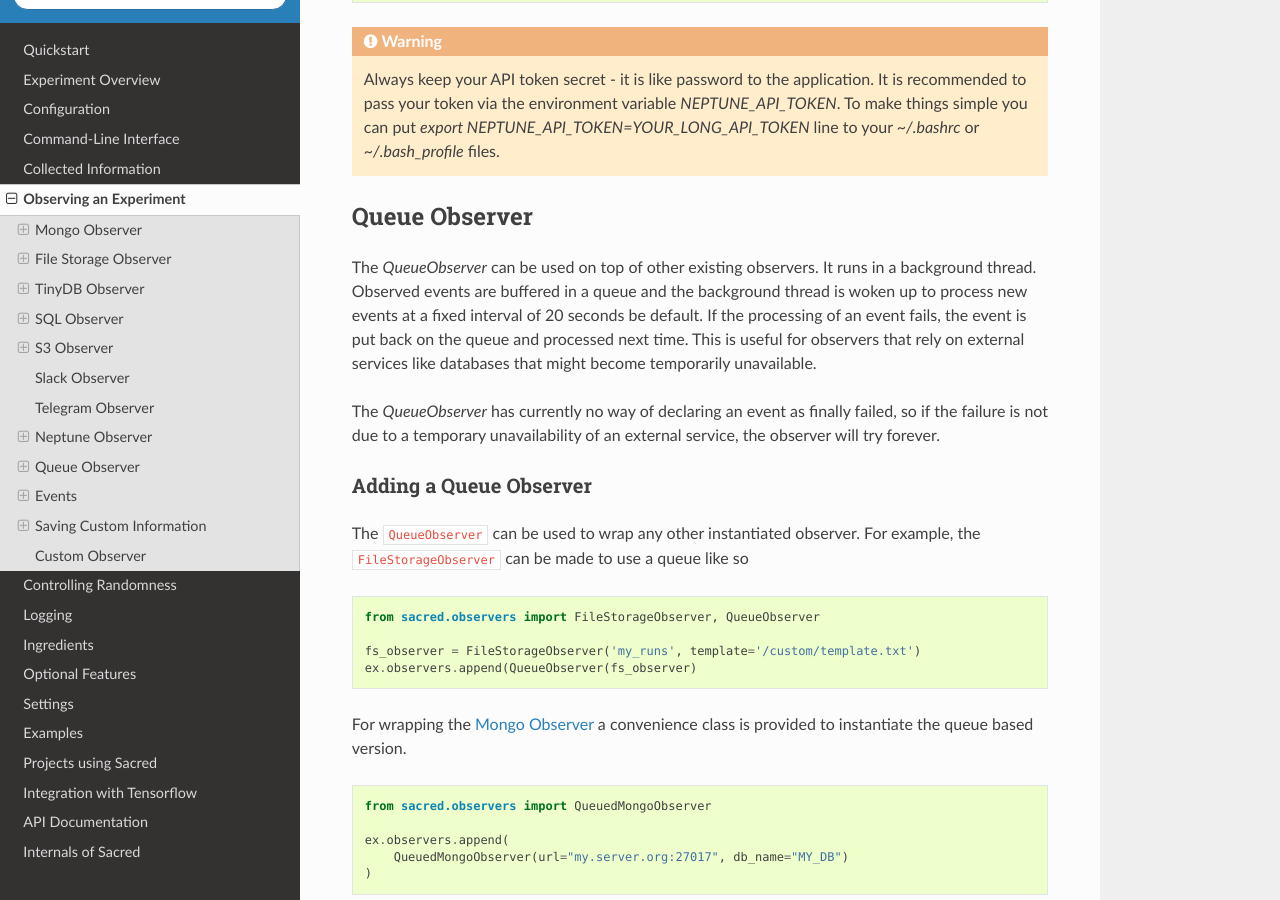
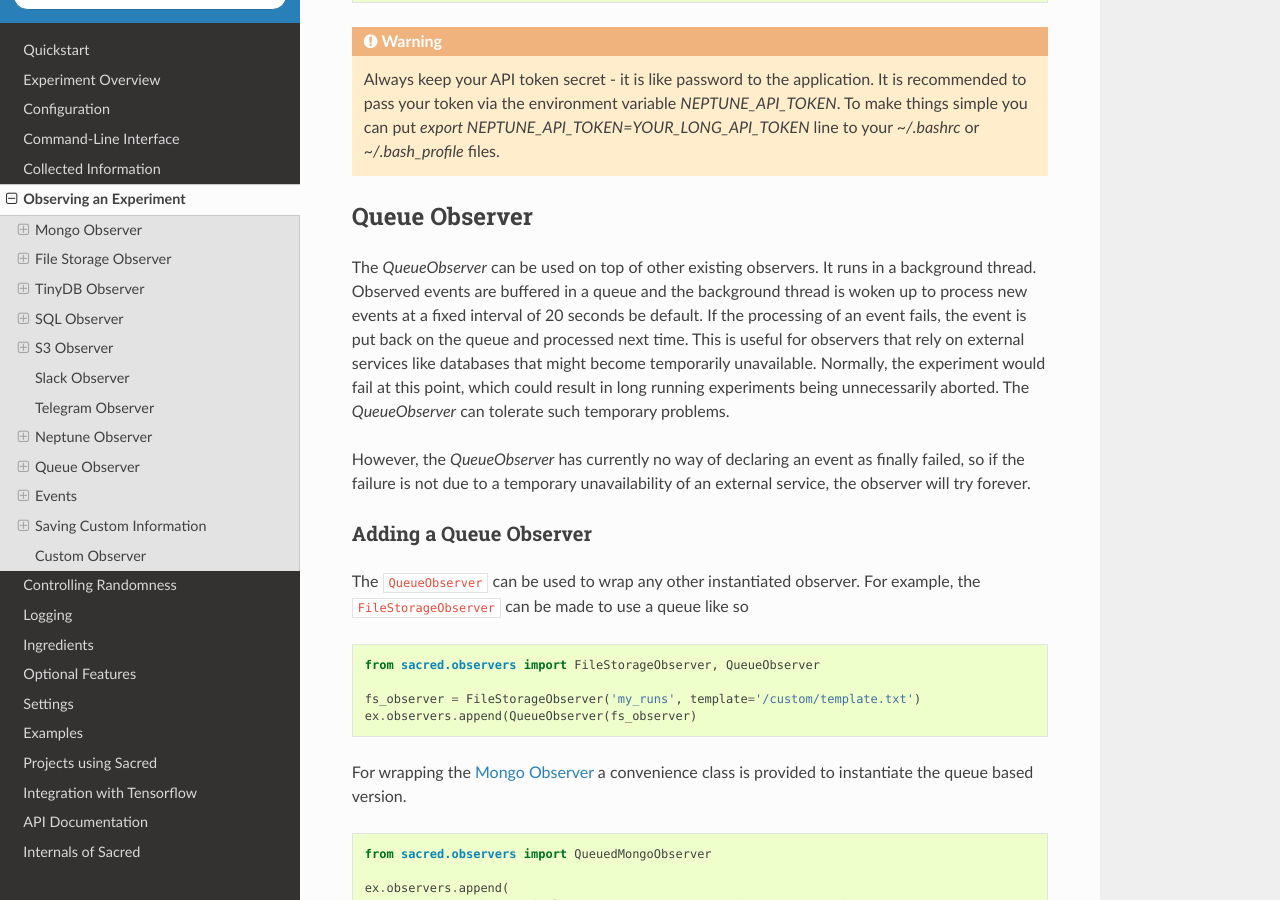
Before and after one commit to IDSIA/sacred, a Sphinx documentation site: the page built from docs/observers.rst, in a window 1280 px wide and 900 px high, scrolled down 15829 px. Built offline with Sphinx 7.4.7 and the Read the Docs theme 2.0.0, drawn with Linux system fonts in a browser that asks for light colours; the version number is read from the project's files by our own code.

Commit message:
Specify a bit more

```diff
--- a/docs/observers.rst
+++ b/docs/observers.rst
@@ -788,9 +788,12 @@ new events at a fixed interval of 20 seconds be default.
 If the processing of an event fails, the event is put back on the queue
 and processed next time. This is useful for observers that rely on
 external services like databases that might become temporarily
-unavailable.
+unavailable. Normally, the experiment would fail at this point,
+which could result in long running experiments being unnecessarily
+aborted. The `QueueObserver` can tolerate such temporary problems.
 
-The `QueueObserver` has currently no way
+
+However, the `QueueObserver` has currently no way
 of declaring an event as finally failed, so if the failure is not
 due to a temporary unavailability of an external service, the observer
 will try forever.
```
